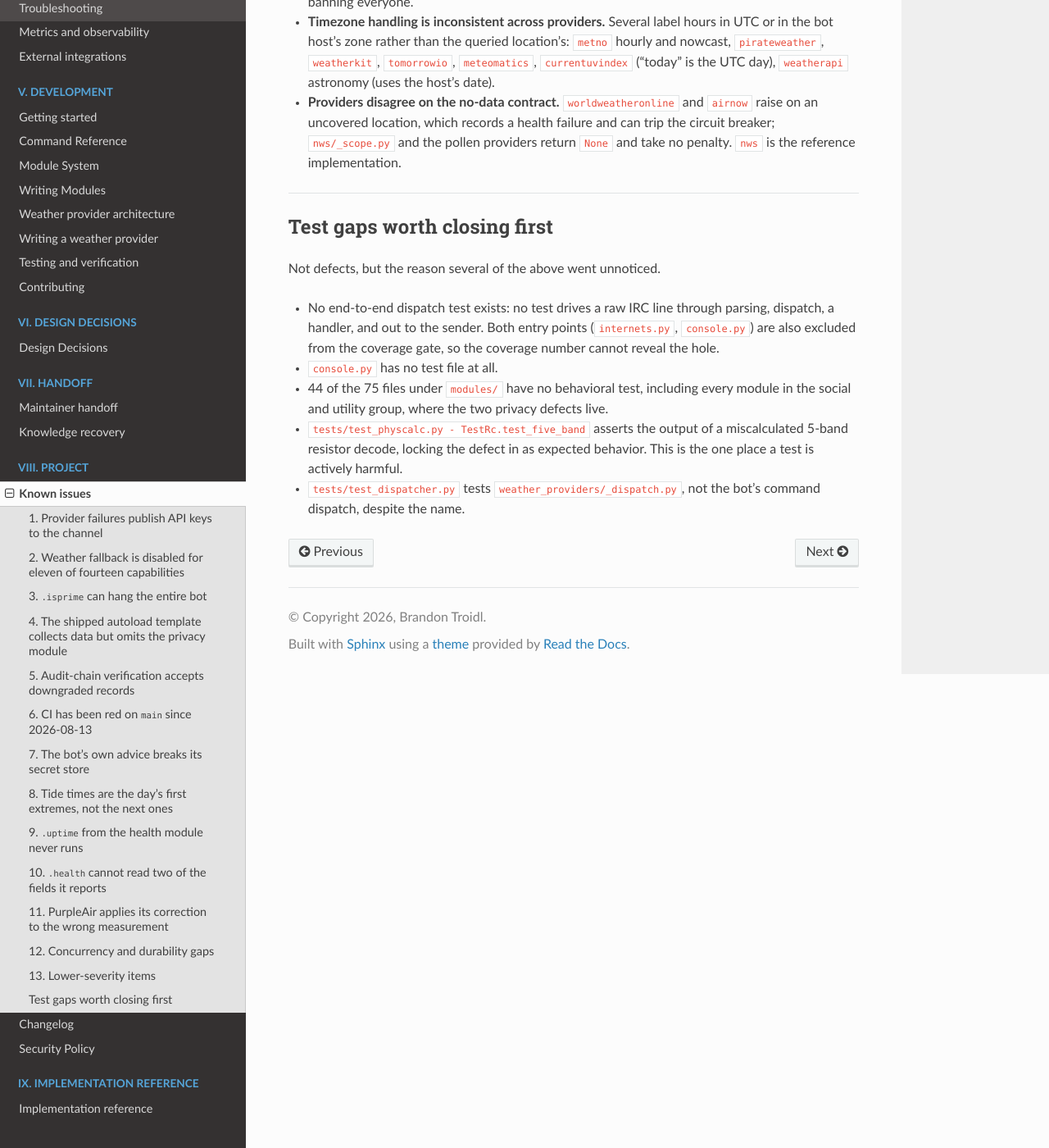
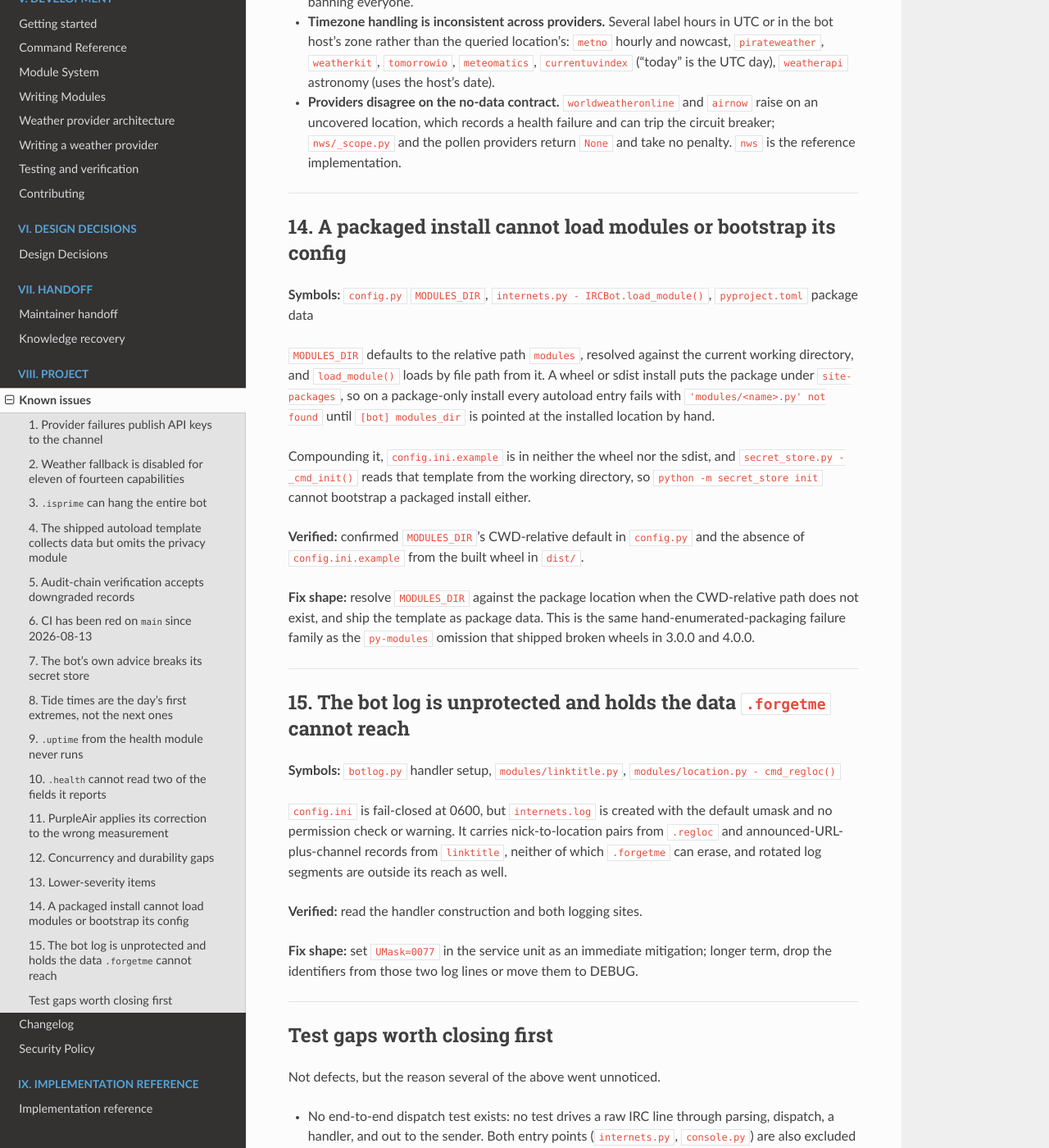
Before and after one commit to brandontroidl/Internets, a Sphinx documentation site: the page built from docs/known-issues.md, in a window 1280 px wide and 1400 px high, scrolled down 7620 px. Shown: the whole window at 82% size. Built offline with Sphinx 7.4.7 and the Read the Docs theme 3.1.0, drawn with Linux system fonts in a browser that asks for light colours; pages that are not in the unit, such as notebooks, are missing from menus.

Commit message:
docs: deployment and executive rewrites; two more known issues
deployment.md is scoped to host provisioning and cross-links
operations.md instead of duplicating the runbook; all 47 of its
line-number citations are now symbol citations. executive.md leads with
verified counts and names the seven top risks rather than omitting
them. Adds the packaged-install defect (a wheel cannot find modules/ or
the config template) and the unprotected bot log to the known-issues
register.

```diff
--- a/docs/known-issues.md
+++ b/docs/known-issues.md
@@ -355,6 +355,50 @@ Carried here so they are not lost. Each is confirmed against source.
 
 ---
 
+## 14. A packaged install cannot load modules or bootstrap its config
+
+**Symbols:** `config.py` `MODULES_DIR`, `internets.py - IRCBot.load_module()`,
+`pyproject.toml` package data
+
+`MODULES_DIR` defaults to the relative path `modules`, resolved against the
+current working directory, and `load_module()` loads by file path from it. A
+wheel or sdist install puts the package under `site-packages`, so on a
+package-only install every autoload entry fails with `'modules/<name>.py' not
+found` until `[bot] modules_dir` is pointed at the installed location by hand.
+
+Compounding it, `config.ini.example` is in neither the wheel nor the sdist, and
+`secret_store.py - _cmd_init()` reads that template from the working directory,
+so `python -m secret_store init` cannot bootstrap a packaged install either.
+
+**Verified:** confirmed `MODULES_DIR`'s CWD-relative default in `config.py` and
+the absence of `config.ini.example` from the built wheel in `dist/`.
+
+**Fix shape:** resolve `MODULES_DIR` against the package location when the
+CWD-relative path does not exist, and ship the template as package data. This is
+the same hand-enumerated-packaging failure family as the `py-modules` omission
+that shipped broken wheels in 3.0.0 and 4.0.0.
+
+---
+
+## 15. The bot log is unprotected and holds the data `.forgetme` cannot reach
+
+**Symbols:** `botlog.py` handler setup, `modules/linktitle.py`,
+`modules/location.py - cmd_regloc()`
+
+`config.ini` is fail-closed at 0600, but `internets.log` is created with the
+default umask and no permission check or warning. It carries nick-to-location
+pairs from `.regloc` and announced-URL-plus-channel records from `linktitle`,
+neither of which `.forgetme` can erase, and rotated log segments are outside its
+reach as well.
+
+**Verified:** read the handler construction and both logging sites.
+
+**Fix shape:** set `UMask=0077` in the service unit as an immediate mitigation;
+longer term, drop the identifiers from those two log lines or move them to
+DEBUG.
+
+---
+
 ## Test gaps worth closing first
 
 Not defects, but the reason several of the above went unnoticed.
```
Also changed, not shown: CHANGELOG.md (+28 -0 lines), docs/deployment.md (+8 -6 lines), docs/executive.md (+2 -2 lines).
